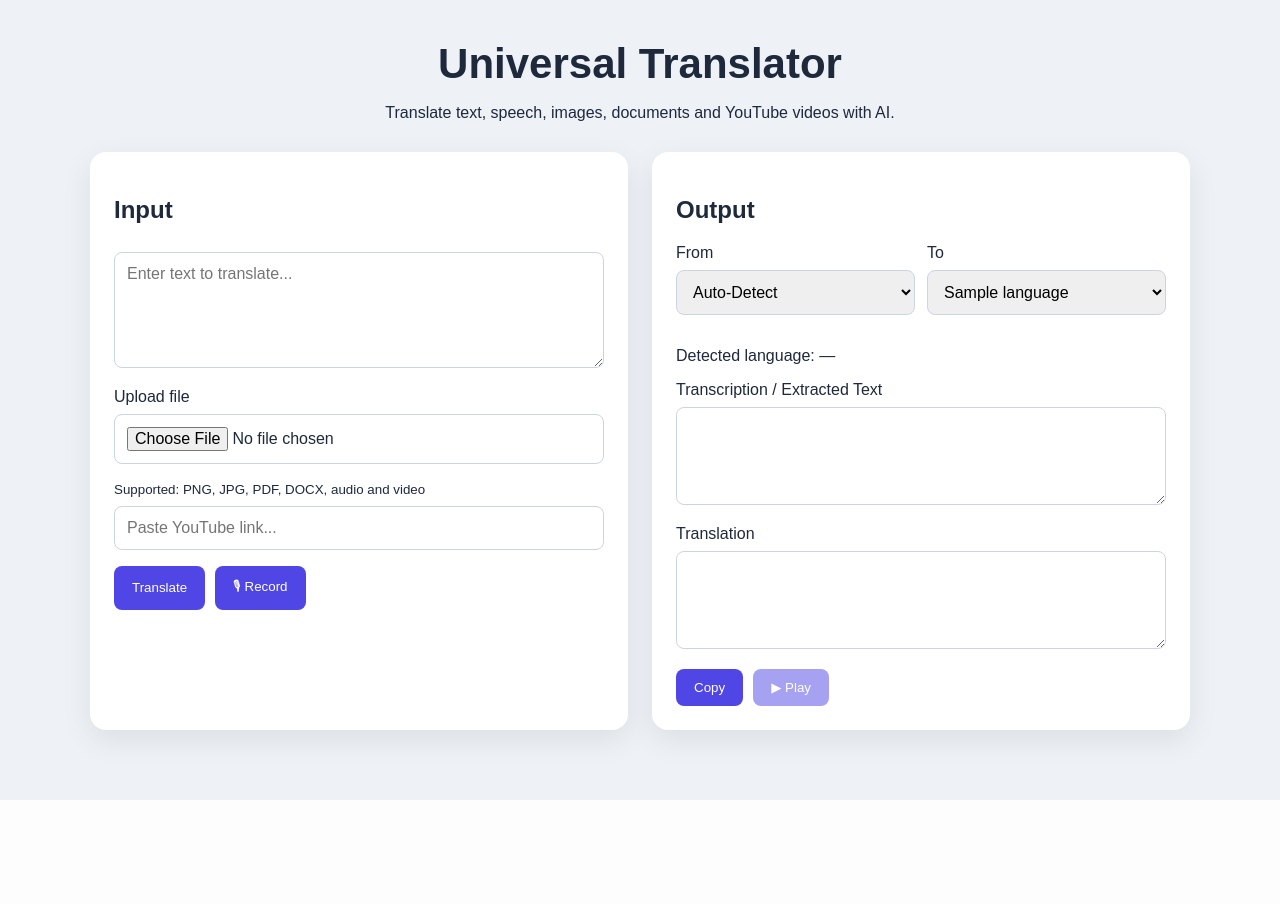
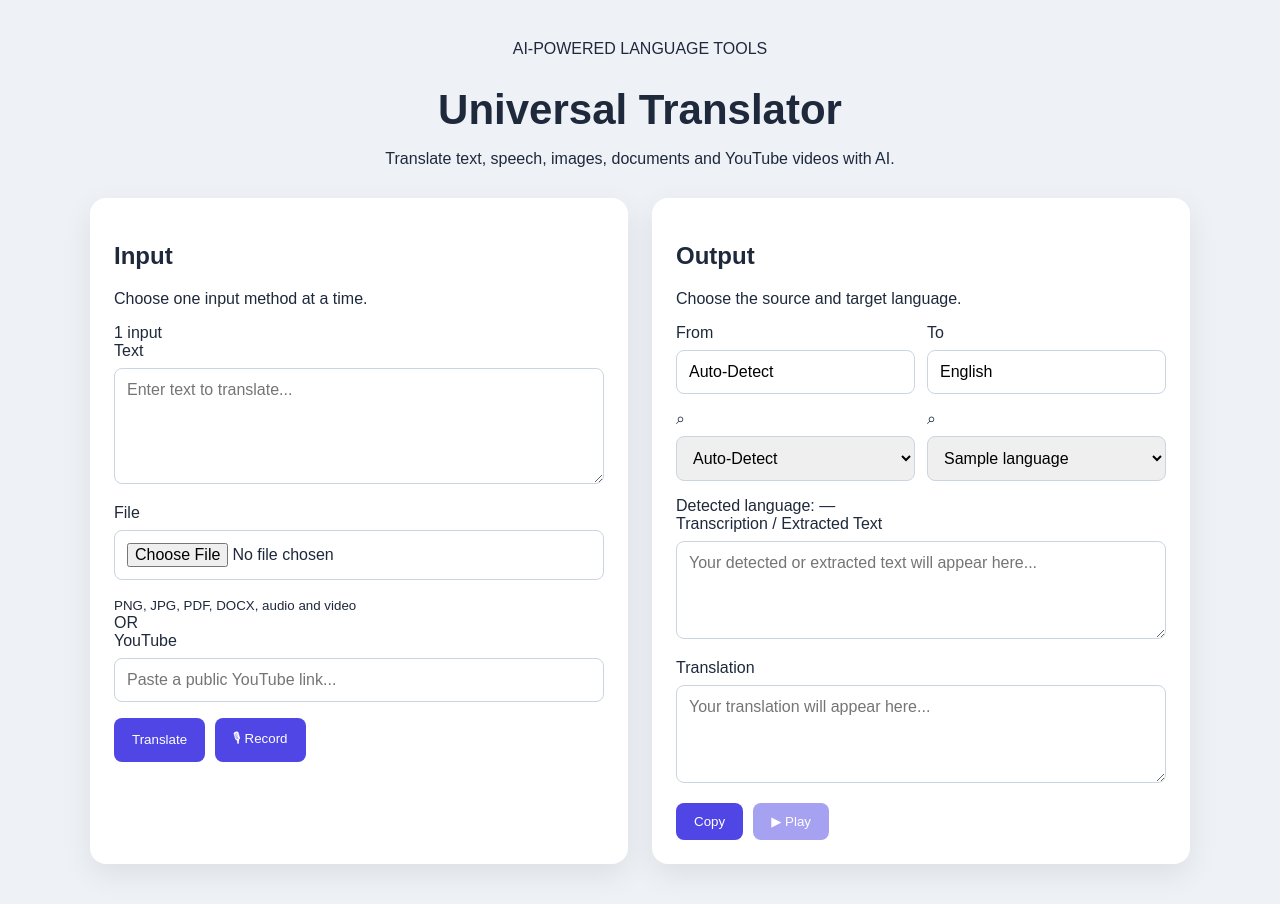
Before and after one commit to vidhya-2005/Translator, a Flask app: template templates/index.html in a window 1280 px wide. Before the commit the page ends 800 px from the top, so only its background shows below. Run offline with Flask 3, Linux system fonts and the light colour scheme; the template is opened without the code that fills it: most values are stand-ins (such as "Sample title", 1, 10 or a date in 2020).

Commit message:
Improve language search and processing UI

```diff
--- a/templates/index.html
+++ b/templates/index.html
@@ -9,67 +9,53 @@
 <body>
 <main class="container">
     <header>
+        <div class="eyebrow">AI-POWERED LANGUAGE TOOLS</div>
         <h1>Universal Translator</h1>
         <p>Translate text, speech, images, documents and YouTube videos with AI.</p>
     </header>
 
     <section class="grid">
-        <div class="card">
-            <h2>Input</h2>
+        <div class="card input-card">
+            <div class="card-heading"><div><h2>Input</h2><p>Choose one input method at a time.</p></div><span class="input-badge">1 input</span></div>
+            <label for="text-input">Text</label>
             <textarea id="text-input" rows="5" placeholder="Enter text to translate..."></textarea>
-
-            <label for="file-upload">Upload file</label>
-            <input id="file-upload" type="file"
-                   accept=".png,.jpg,.jpeg,.pdf,.docx,audio/*,video/*">
-            <small>Supported: PNG, JPG, PDF, DOCX, audio and video</small>
-
-            <input id="youtube-link" type="url" placeholder="Paste YouTube link...">
-
-            <div class="actions">
-                <button id="translate-btn">Translate</button>
-                <button id="record-btn">🎙 Record</button>
-            </div>
-            <p id="recording-status"></p>
+            <label for="file-upload">File</label>
+            <input id="file-upload" type="file" accept=".png,.jpg,.jpeg,.pdf,.docx,audio/*,video/*">
+            <small>PNG, JPG, PDF, DOCX, audio and video</small>
+            <div class="or-divider"><span>OR</span></div>
+            <label for="youtube-link">YouTube</label>
+            <input id="youtube-link" type="url" placeholder="Paste a public YouTube link...">
+            <div class="actions primary-actions"><button id="translate-btn" class="primary-btn">Translate</button><button id="record-btn" class="secondary-btn">🎙 Record</button></div>
+            <p id="recording-status" class="recording-status"></p>
         </div>
 
-        <div class="card">
-            <h2>Output</h2>
+        <div class="card output-card">
+            <div class="card-heading"><div><h2>Output</h2><p>Choose the source and target language.</p></div></div>
             <div class="language-grid">
                 <label>From
-                    <select id="source-lang">
-                        <option value="auto">Auto-Detect</option>
-                        {% for code, name in languages.items() %}
-                        <option value="{{ code }}">{{ name|capitalize }}</option>
-                        {% endfor %}
-                    </select>
+                    <div class="language-search"><input id="source-search" list="language-options" autocomplete="off" placeholder="Search language..." value="Auto-Detect"><span class="search-icon">⌕</span></div>
+                    <select id="source-lang" class="language-code-select" aria-hidden="true" tabindex="-1"><option value="auto">Auto-Detect</option>{% for code, name in languages.items() %}<option value="{{ code }}">{{ name|capitalize }}</option>{% endfor %}</select>
                 </label>
                 <label>To
-                    <select id="target-lang">
-                        {% for code, name in languages.items() %}
-                        <option value="{{ code }}" {% if code == "en" %}selected{% endif %}>{{ name|capitalize }}</option>
-                        {% endfor %}
-                    </select>
+                    <div class="language-search"><input id="target-search" list="language-options" autocomplete="off" placeholder="Search language..." value="English"><span class="search-icon">⌕</span></div>
+                    <select id="target-lang" class="language-code-select" aria-hidden="true" tabindex="-1">{% for code, name in languages.items() %}<option value="{{ code }}" {% if code == "en" %}selected{% endif %}>{{ name|capitalize }}</option>{% endfor %}</select>
                 </label>
             </div>
-            <p id="detected-language" class="detected-language">Detected language: —</p>
-            <label>Transcription / Extracted Text
-                <textarea id="transcription" rows="4" readonly></textarea>
-            </label>
-            <label>Translation
-                <textarea id="translation" rows="4" readonly></textarea>
-            </label>
-            <div class="actions">
-                <button id="copy-btn">Copy</button>
-                <button id="play-btn" disabled>▶ Play</button>
-            </div>
+            <datalist id="language-options"><option value="Auto-Detect"></option>{% for code, name in languages.items() %}<option value="{{ name|capitalize }}"></option>{% endfor %}</datalist>
+            <div id="detected-language" class="detected-language">Detected language: —</div>
+            <label>Transcription / Extracted Text<textarea id="transcription" rows="4" readonly placeholder="Your detected or extracted text will appear here..."></textarea></label>
+            <label>Translation<textarea id="translation" rows="4" readonly placeholder="Your translation will appear here..."></textarea></label>
+            <div class="actions"><button id="copy-btn" class="secondary-btn">Copy</button><button id="play-btn" class="secondary-btn" disabled>▶ Play</button></div>
         </div>
     </section>
+
+    <div id="processing-panel" class="processing-panel hidden" aria-live="polite">
+        <div class="processing-spinner"></div>
+        <div class="processing-content"><strong id="processing-title">Processing your input</strong><span id="processing-detail">Preparing translation...</span><div class="processing-steps"><span id="step-1" class="active">1. Preparing</span><span id="step-2">2. Analyzing</span><span id="step-3">3. Translating</span></div></div>
+    </div>
     <p id="error-message" class="error"></p>
-    <div id="loader" class="loader hidden">Processing...</div>
 </main>
-<script>
-    const LANGUAGES = {{ languages|tojson }};
-</script>
+<script>const LANGUAGES = {{ languages|tojson }};</script>
 <script src="{{ url_for('static', filename='js/app.js') }}"></script>
 </body>
 </html>
```
